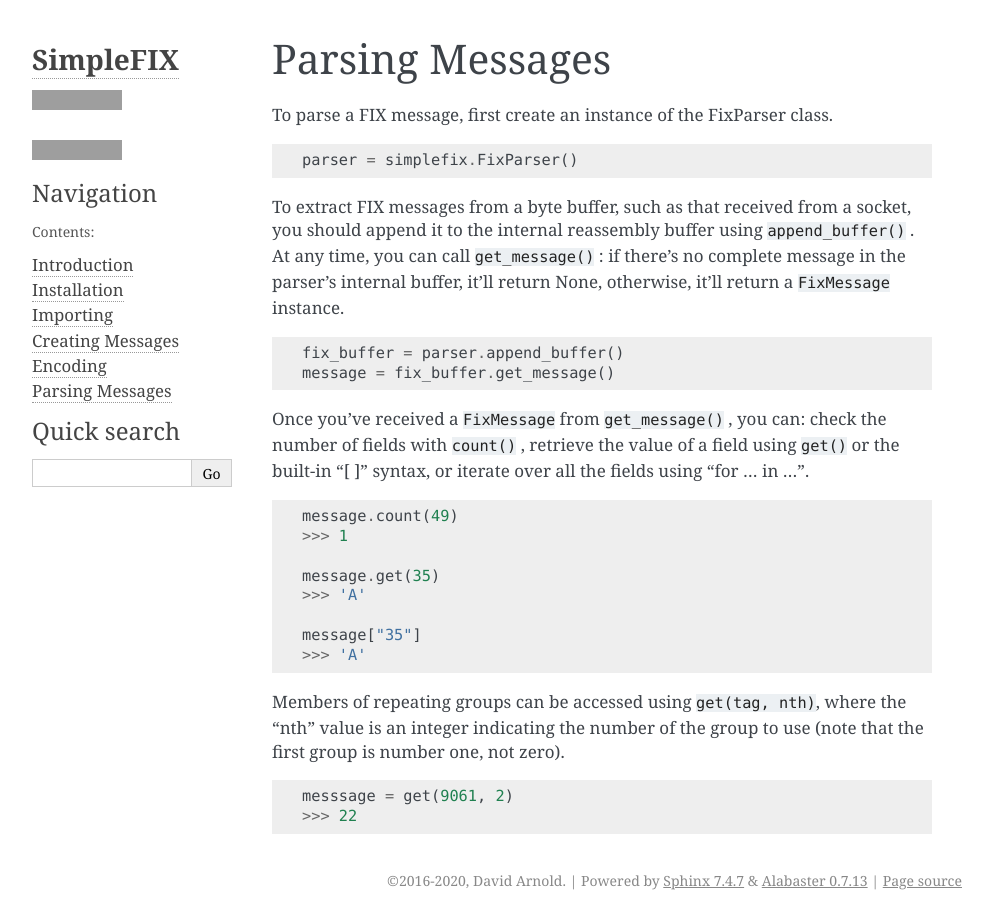
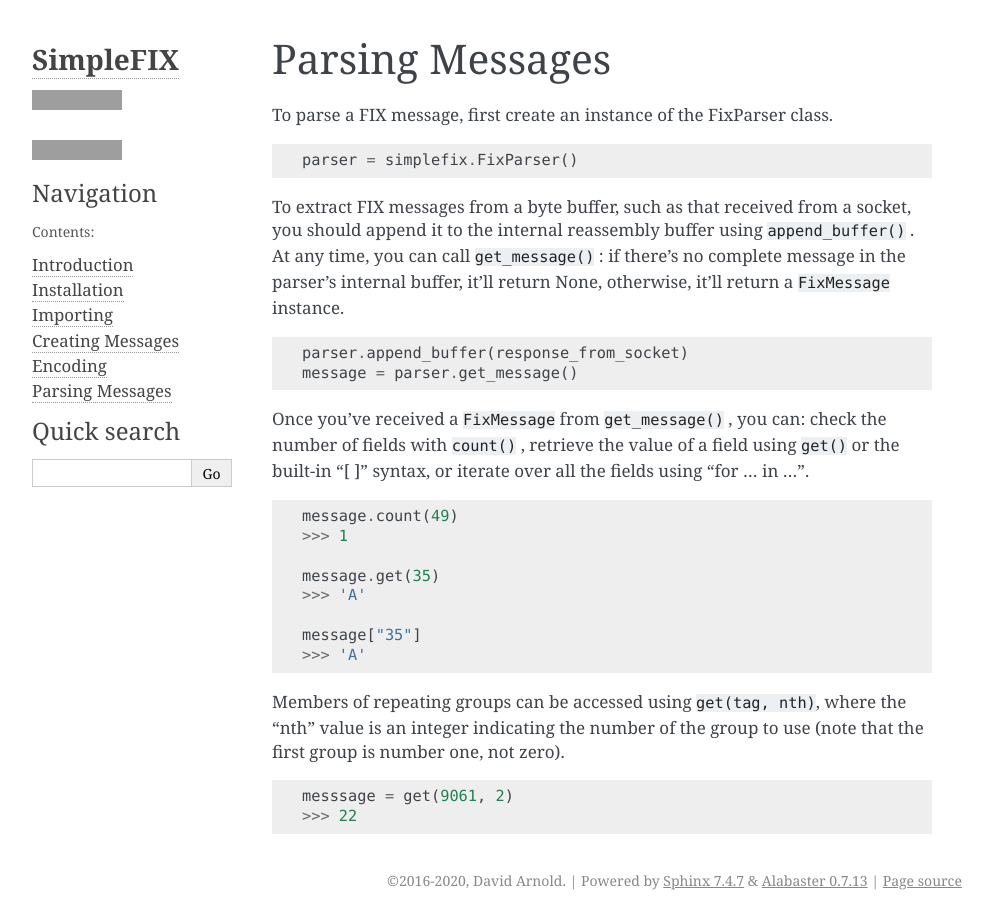
Before and after one commit to da4089/simplefix, a Sphinx documentation site: the page built from doc/parsing.rst, in a window 1280 px wide, cut to the strip 0-920 px from the top of the page. Shown: the whole strip, without its empty margins (148-1140 px from the left). Built offline with Sphinx 7.4.7, drawn with Linux system fonts in a browser that asks for light colours; grey boxes are pictures that could not be loaded.

Commit message:
Correcting usage of append_buffer() and get_message()

```diff
--- a/doc/parsing.rst
+++ b/doc/parsing.rst
@@ -15,8 +15,8 @@ otherwise, it'll return a ``FixMessage`` instance.
 
 .. code-block:: python
 
-    fix_buffer = parser.append_buffer()
-    message = fix_buffer.get_message()
+    parser.append_buffer(response_from_socket)
+    message = parser.get_message()
 
 
 Once you've received a ``FixMessage`` from ``get_message()`` , you can: check
```
